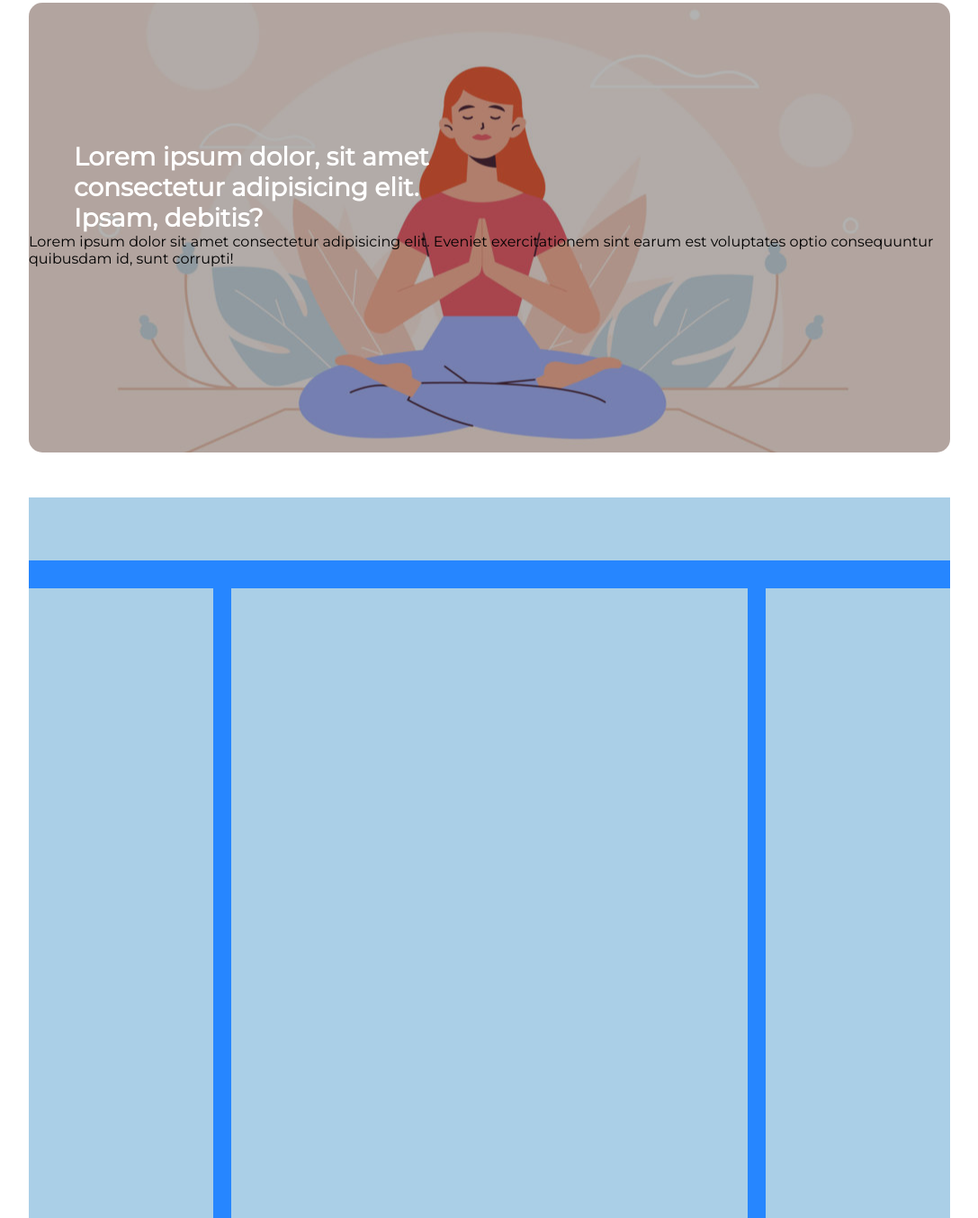
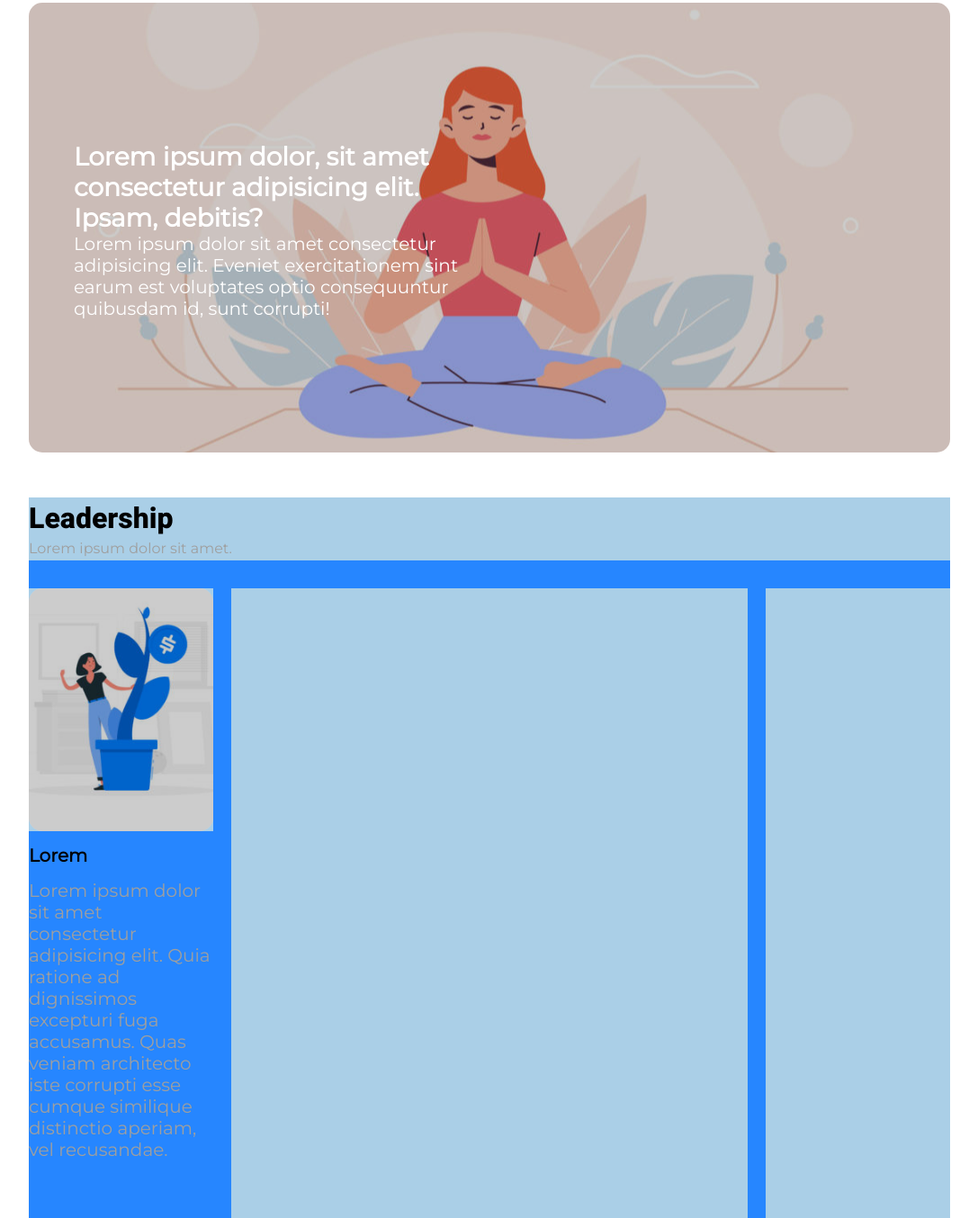
Before and after one commit to AlbertoCiuf/htmlcss-wp, a plain HTML site: page index.html in a window 1280 px wide. Shown: the part 147-1501 px from the top of the page at 90% size, without its empty margins (96-1183 px from the left). Drawn offline with Linux system fonts and the light colour scheme.

Commit message:
beta main - left bar

```diff
--- a/css/style.css
+++ b/css/style.css
@@ -55,7 +55,7 @@ nav li a:hover, nav li a:active {
 }
 
 .layer {
-  background-color: rgba(0, 0, 0, .3);
+  background-color: rgba(0, 0, 0, .2);
   width: 100%;
   height: 100%;
   border-radius: 15px;
@@ -72,12 +72,20 @@ nav li a:hover, nav li a:active {
 
 }
 
-.jumbotron h3 {
+.jumbotron h3, .jumbotron p {
   width: 50%;
-  font-size: 28px;
   color:white;
   padding-left: 50px;
+}
+
+.jumbotron h3 {
+  font-size: 28px;
   padding-top: 15%;
+}
+
+.jumbotron p {
+  font-size: 20px;
+  color: white;
 }
 
 
@@ -101,9 +109,34 @@ aside, section {
   height: 70px;
 }
 
+div .top-text h1 {
+  font-family: 'Heebo', sans-serif;
+}
+
+div .top-text p {
+  color: #9F9F9F;
+}
+
+.left-image {
+  background-image: url('/img/img-1.jpg');
+  height: 270px;
+  background-size: cover;
+  background-position: center;
+  border-radius: 15px;
+}
+
+.left-image h3, .left-image p {
+  font-size: 20px;
+  padding-top: 15px;
+}
+
+.left-image p {
+  color: #9F9F9F;
+}
+
 /* Altezza minima volutamente ripetuta nelle tre classi poiché provvisoria */
 .left-bar {
-  min-height: 700px;
+  /* min-height: 700px; */
   width: 20%;
 }
 
--- a/index.html
+++ b/index.html
@@ -8,7 +8,12 @@
   <link rel="preconnect" href="https://fonts.googleapis.com">
   <link rel="preconnect" href="https://fonts.gstatic.com" crossorigin>
   <link href="https://fonts.googleapis.com/css2?family=Montserrat&display=swap" rel="stylesheet">
+  <link rel="preconnect" href="https://fonts.googleapis.com">
+  <link rel="preconnect" href="https://fonts.gstatic.com" crossorigin>
+  <link href="https://fonts.googleapis.com/css2?family=Heebo:wght@800&display=swap" rel="stylesheet">
+
   <link rel="stylesheet" href="css/style.css">
+
 </head>
 <body>
 
@@ -42,8 +47,17 @@
       <!-- Main content a tre colonne con fascia sopra -->
       <div class="main-content clearfix">
         <div class="main-elements top-text">
+          <h1>Leadership</h1>
+          <p>Lorem ipsum dolor sit amet.</p>
         </div>
+
         <aside class="main-elements left-bar">
+          <div class="left-image">
+            <div class="layer">
+            </div>
+              <h3>Lorem</h3>
+              <p>Lorem ipsum dolor sit amet consectetur adipisicing elit. Quia ratione ad dignissimos excepturi fuga accusamus. Quas veniam architecto iste corrupti esse cumque similique distinctio aperiam, vel recusandae. </p>
+          </div>
         </aside>
         <section class="main-elements main-section">
         </section>
```
